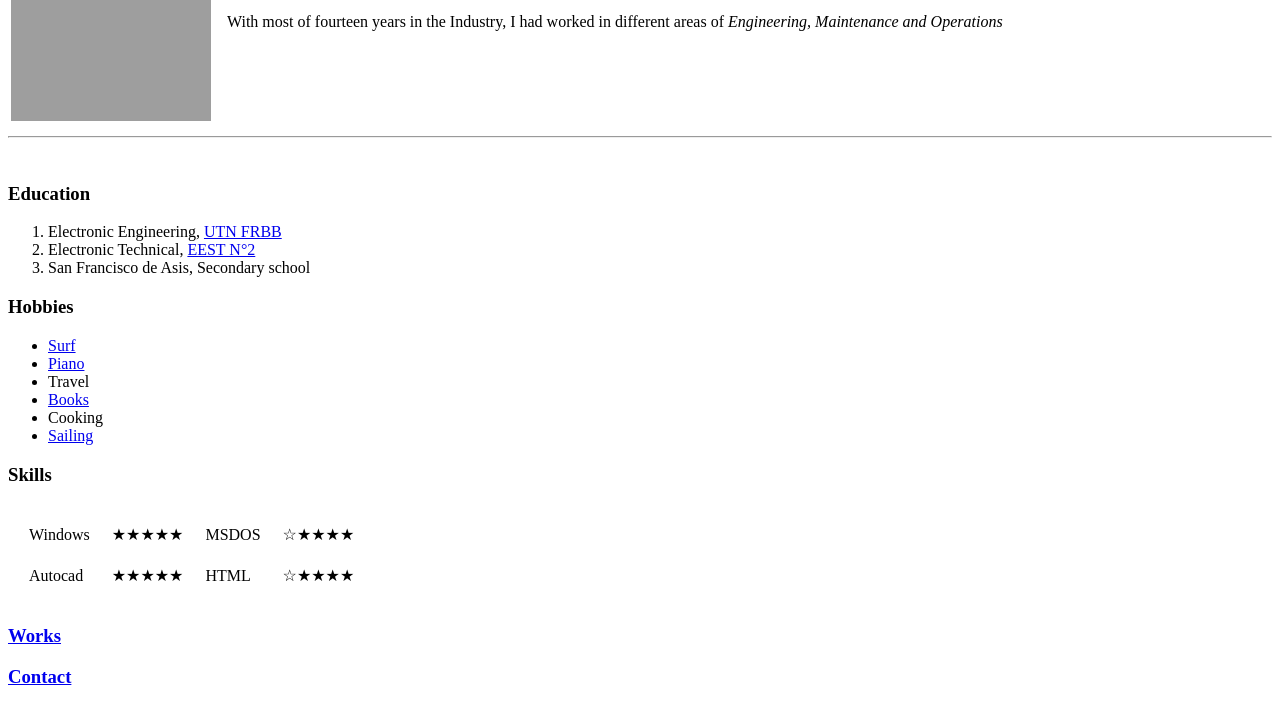
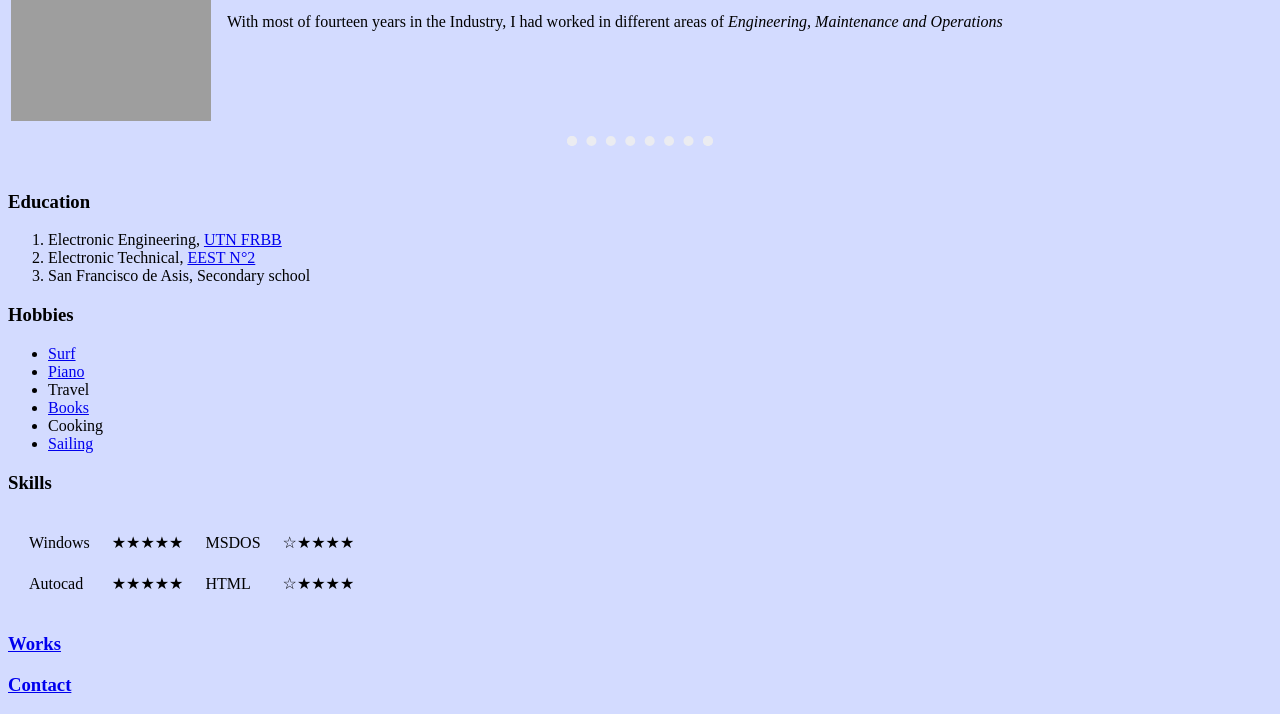
Before and after one commit to Gusjafo/CV, a plain HTML site: page index.html in a window 1280 px wide. Shown: the part 190-904 px from the top of the page. Drawn offline with Linux system fonts and the light colour scheme; grey boxes are pictures that could not be loaded.

Commit message:
style modified

```diff
--- a/index.html
+++ b/index.html
@@ -4,6 +4,21 @@
 <head>
   <meta charset="utf-8">
   <title>👋GJF Personal web page</title>
+
+  <style media="screen">
+    body{
+      background-color: #d3dbff;
+
+    }
+
+    hr {
+      width: 10%;
+      border-width: 10px;
+      border-style: dotted;
+      border-bottom: none;
+      color: #ebecf1;
+    }
+  </style>
 </head>
 
 <body>
```
